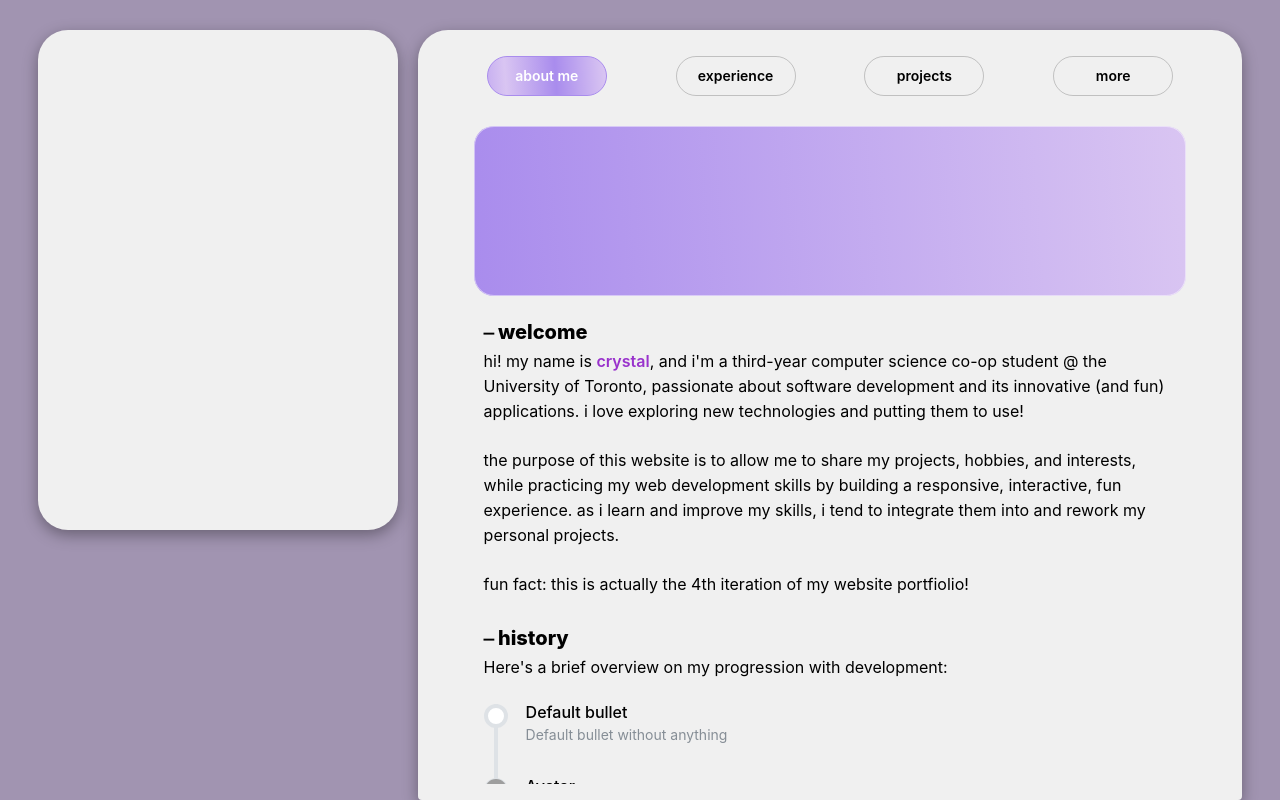
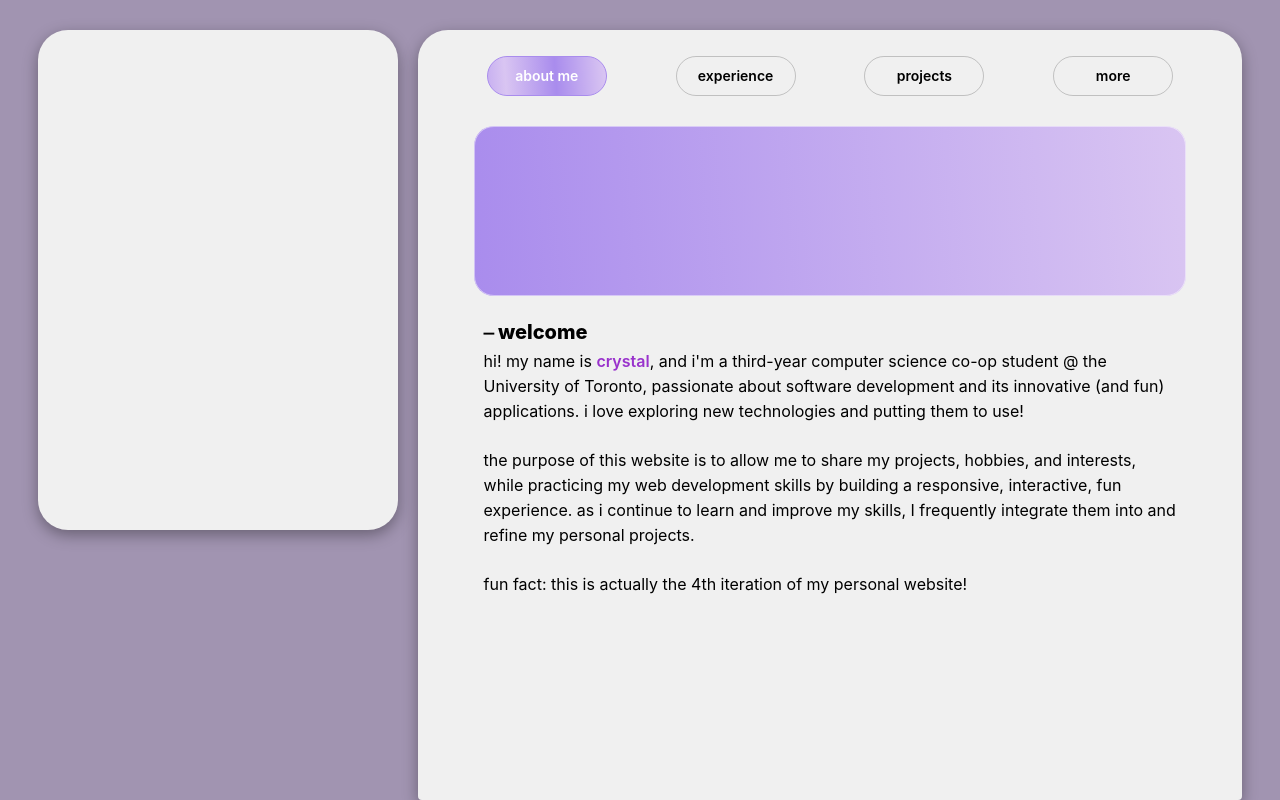
Before and after one commit to cdecry/cdecry.github.io, a React (Create React App) app: page / in a window 1280 px wide. Built offline with nearby package versions, Linux system fonts and the light colour scheme; grey boxes are pictures that could not be loaded.

Commit message:
Remove timeline from about page

```diff
--- a/src/components/AboutComponent.tsx
+++ b/src/components/AboutComponent.tsx
@@ -1,6 +1,5 @@
 import { Avatar, Text, ThemeIcon, Timeline } from "@mantine/core";
-import { Time } from "phaser";
-import { IconSun, IconVideo } from '@tabler/icons-react';
+import { IconSun, IconVideo, IconHtml } from '@tabler/icons-react';
 
 const AboutComponent = () => {
 
@@ -21,62 +20,12 @@ const AboutComponent = () => {
                     the purpose of this website is to allow me to share my projects,
                     hobbies, and interests, while practicing my web development skills
                     by building a responsive, interactive, fun experience. as i
-                    learn and improve my skills, i tend to integrate them into
-                    and rework my personal projects.<br></br><br></br>
+                    continue to learn and improve my skills, I frequently
+                    integrate them into and refine my personal projects.<br></br><br></br>
 
-                    fun fact: this is actually the 4th iteration of my website
-                    portfiolio!<br></br><br></br>
+                    fun fact: this is actually the 4th iteration of my personal
+                    website!<br></br><br></br>
                 </Text>
-                <Text size="xl" fw={800}>
-                    &#9135; history
-                </Text>
-                <Text>
-                    Here's a brief overview on my progression with development:<br></br><br></br>
-                </Text>
-
-                <Timeline bulletSize={24}>
-                    <Timeline.Item title="Default bullet">
-                        <Text c="dimmed" size="sm">
-                        Default bullet without anything
-                        </Text>
-                    </Timeline.Item>
-                    <Timeline.Item
-                        title="Avatar"
-                        bullet={
-                        <Avatar
-                            size={22}
-                            radius="xl"
-                            src="https://avatars0.githubusercontent.com/u/10353856?s=460&u=88394dfd67727327c1f7670a1764dc38a8a24831&v=4"
-                        />
-                        }
-                    >
-                        <Text c="dimmed" size="sm">
-                        Timeline bullet as avatar image
-                        </Text>
-                    </Timeline.Item>
-                    <Timeline.Item title="Icon" bullet={<IconSun size="0.8rem" />}>
-                        <Text c="dimmed" size="sm">
-                        Timeline bullet as icon
-                        </Text>
-                    </Timeline.Item>
-                    <Timeline.Item
-                        title="ThemeIcon"
-                        bullet={
-                        <ThemeIcon
-                            size={22}
-                            variant="gradient"
-                            gradient={{ from: 'lime', to: 'cyan' }}
-                            radius="xl"
-                        >
-                            <IconVideo size="0.8rem" />
-                        </ThemeIcon>
-                        }
-                    >
-                        <Text c="dimmed" size="sm">
-                        Timeline bullet as ThemeIcon component
-                        </Text>
-                    </Timeline.Item>
-                    </Timeline>
             </div>
         </div>
     );
```
